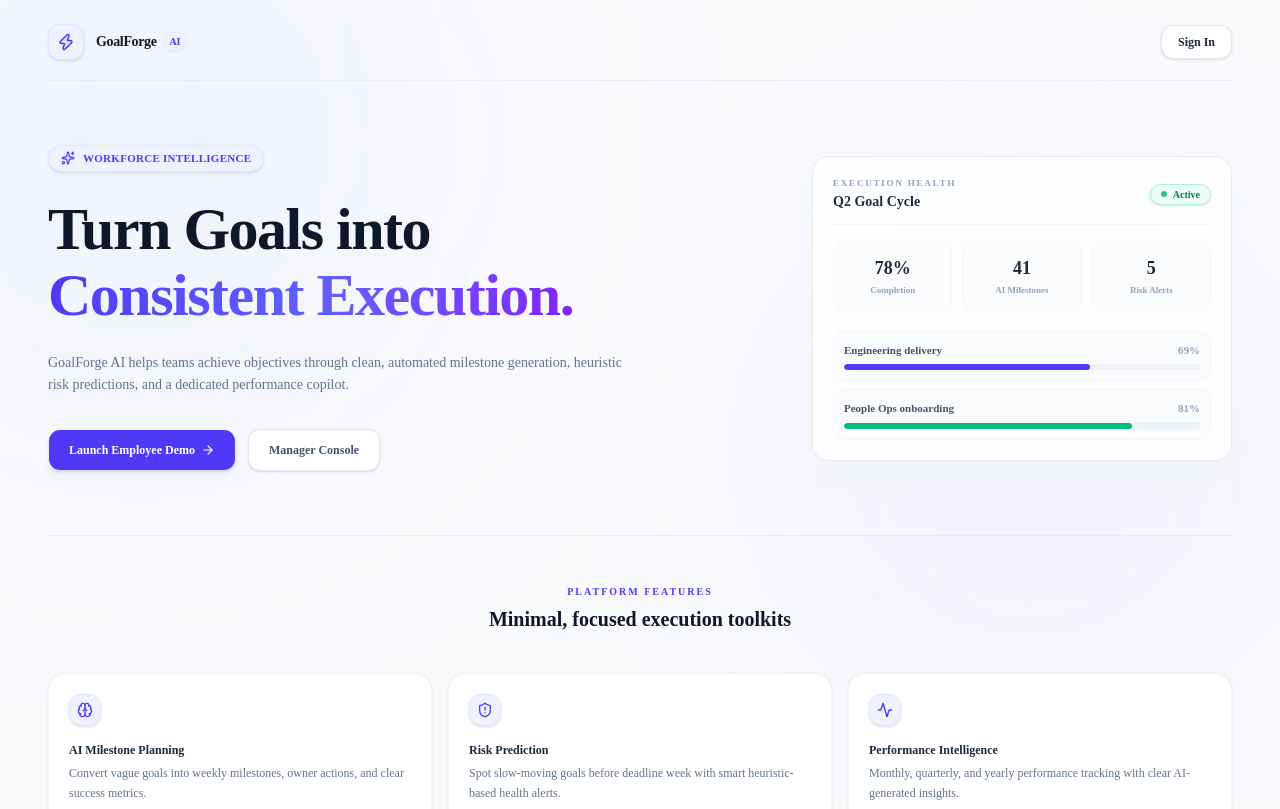
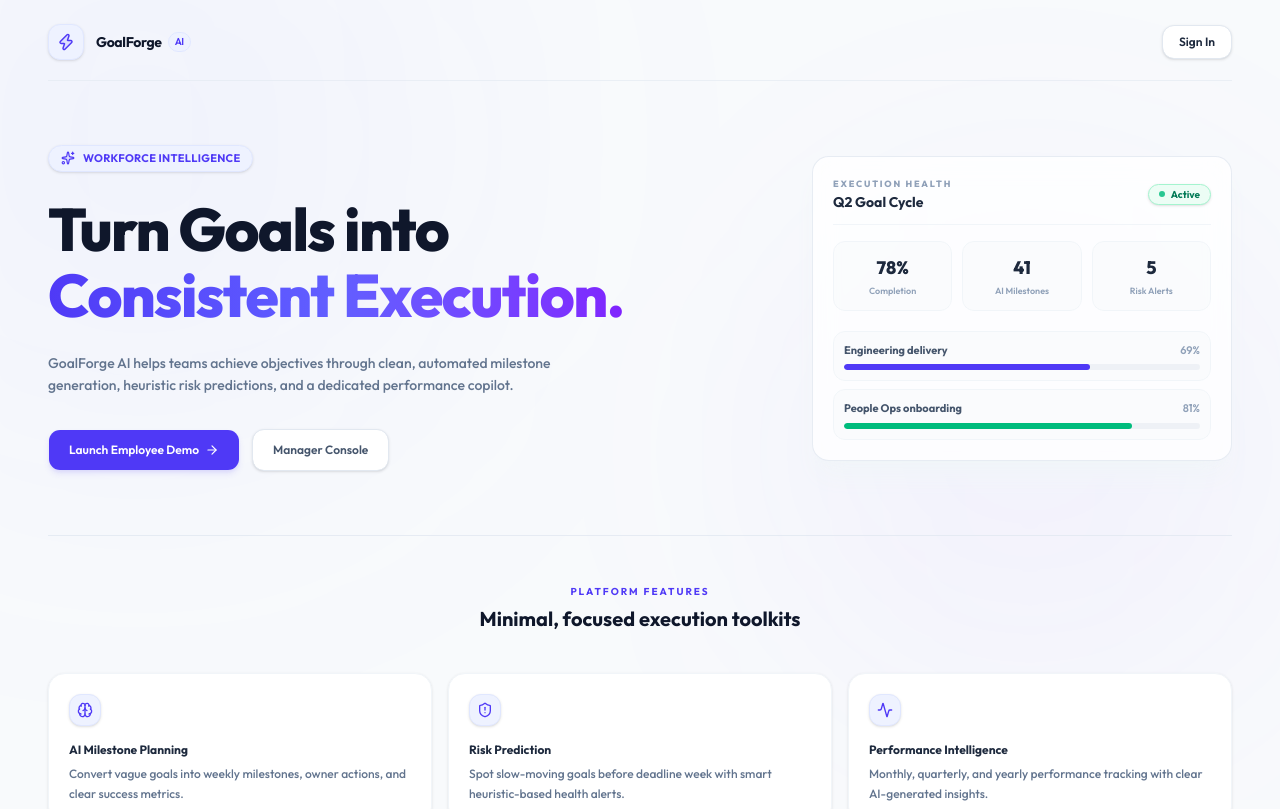
Before and after one commit to beastspirit2005/GoalForge_Ai-, a Next.js app in the folder frontend/: page / in a window 1280 px wide. Shown: the top 809 px of the page. Built offline with nearby package versions, Linux system fonts and the light colour scheme.

Commit message:
design(ui): premium Outfit font, slate-charcoal theme, and interactive onboarding guide on dashboard

```diff
--- a/frontend/src/app/employee/dashboard/page.tsx
+++ b/frontend/src/app/employee/dashboard/page.tsx
@@ -14,7 +14,9 @@ import { useAuth } from "@/hooks/useAuth"
 export default function EmployeeDashboardPage() {
   const { user } = useAuth()
   const displayName = user?.name || "Employee"
-  const [greeting, setGreeting] = useState("Hello")
+  const [greeting, setGreeting] = useState("Good morning")
+  const [showOnboarding, setShowOnboarding] = useState(false)
+  const [activeStep, setActiveStep] = useState(0)
 
   useEffect(() => {
     const hour = new Date().getHours()
@@ -25,7 +27,18 @@ export default function EmployeeDashboardPage() {
     } else {
       setGreeting("Good evening")
     }
+
+    // Only show onboarding if not dismissed
+    const dismissed = localStorage.getItem("gf_onboarding_dismissed")
+    if (!dismissed) {
+      setShowOnboarding(true)
+    }
   }, [])
+
+  const dismissOnboarding = () => {
+    localStorage.setItem("gf_onboarding_dismissed", "true")
+    setShowOnboarding(false)
+  }
 
   return (
     <DashboardLayout>
@@ -75,6 +88,114 @@ export default function EmployeeDashboardPage() {
             </div>
           </div>
         </section>
+
+        {/* Quick-Start Interactive Onboarding Card */}
+        {showOnboarding && (
+          <section className="glass-card animate-scale-in relative overflow-hidden rounded-2xl p-6 shadow-xl border border-white/[0.08]">
+            <div className="pointer-events-none absolute -right-20 -top-20 h-40 w-40 rounded-full bg-[var(--gf-cyan)]/5 blur-2xl" />
+
+            <div className="relative flex flex-col justify-between gap-4 sm:flex-row sm:items-start">
+              <div className="flex items-start gap-3">
+                <div className="flex h-10 w-10 shrink-0 items-center justify-center rounded-xl bg-gradient-to-br from-[var(--gf-indigo)] to-[var(--gf-cyan)] text-white shadow-lg shadow-[var(--gf-indigo)]/20">
+                  <Zap className="h-5 w-5 animate-pulse" />
+                </div>
+                <div>
+                  <h2 className="text-base font-bold text-white/95">Welcome to GoalForge AI! — Quick-Start Guide</h2>
+                  <p className="text-[12px] text-white/45 mt-0.5">Let's walk through how your performance scores, check-ins, and AI insights work together.</p>
+                </div>
+              </div>
+
+              <button
+                onClick={dismissOnboarding}
+                className="shrink-0 text-[11px] font-semibold px-3 py-1.5 rounded-lg border border-white/[0.08] hover:border-white/[0.18] bg-white/[0.02] hover:bg-white/[0.06] text-white/50 hover:text-white/90 transition-all cursor-pointer"
+              >
+                Dismiss Guide
+              </button>
+            </div>
+
+            {/* Stepper Grid */}
+            <div className="mt-6 grid gap-4 sm:grid-cols-2 lg:grid-cols-4">
+              {[
+                {
+                  title: "1. Define Smart Goals",
+                  desc: "Type a simple aspiration. The AI Goal Refiner will instantly shape it into a measurable objective.",
+                  badge: "Refiner AI",
+                },
+                {
+                  title: "2. Build Milestones",
+                  desc: "Split your goals into actionable weekly checkbox tasks to build systematic progress.",
+                  badge: "Actionable Steps",
+                },
+                {
+                  title: "3. Weekly Check-Ins",
+                  desc: "Log your progress and get manager reviews to drive your dashboard momentum.",
+                  badge: "Consistency",
+                },
+                {
+                  title: "4. AI Insights & Scores",
+                  desc: "Unlock risk predictions, coaching feedback, and automatic calculated performance scores.",
+                  badge: "Analytics AI",
+                }
+              ].map((step, idx) => (
+                <div
+                  key={idx}
+                  onClick={() => setActiveStep(idx)}
+                  className={`cursor-pointer rounded-xl border p-4 transition-all duration-300 ${
+                    activeStep === idx
+                      ? "border-[var(--gf-indigo)] bg-[var(--gf-indigo)]/5 shadow-lg shadow-[var(--gf-indigo)]/5"
+                      : "border-white/[0.05] bg-white/[0.01] hover:border-white/[0.12] hover:bg-white/[0.03]"
+                  }`}
+                >
+                  <div className="flex items-center justify-between gap-2">
+                    <span className={`text-[10px] font-bold px-2 py-0.5 rounded-md uppercase tracking-wider ${
+                      activeStep === idx
+                        ? "bg-[var(--gf-indigo)]/25 text-indigo-200"
+                        : "bg-white/[0.05] text-white/35"
+                    }`}>
+                      {step.badge}
+                    </span>
+                    {activeStep === idx && (
+                      <div className="h-2 w-2 rounded-full bg-[var(--gf-cyan)] animate-pulse" />
+                    )}
+                  </div>
+
+                  <h3 className={`mt-3 text-[13px] font-bold transition-colors ${
+                    activeStep === idx ? "text-white" : "text-white/70"
+                  }`}>
+                    {step.title}
+                  </h3>
+
+                  <p className={`mt-1.5 text-[11px] leading-relaxed transition-colors ${
+                    activeStep === idx ? "text-white/60" : "text-white/30"
+                  }`}>
+                    {step.desc}
+                  </p>
+                </div>
+              ))}
+            </div>
+
+            {/* Stepper Detail Tooltip Bar */}
+            <div className="mt-5 flex flex-col justify-between gap-3 rounded-xl bg-white/[0.02] border border-white/[0.04] p-4 text-[12px] text-white/60 md:flex-row md:items-center">
+              <div className="flex items-center gap-2">
+                <Sparkles className="h-4 w-4 shrink-0 text-[var(--gf-cyan)] animate-pulse" />
+                <span>
+                  {activeStep === 0 && "💡 AI Pro-Tip: When creating a goal, tap the Refinement AI button to auto-inject professional metrics and success bounds!"}
+                  {activeStep === 1 && "💡 AI Pro-Tip: The AI forecast engine requires at least 3 milestones per goal to calculate dynamic risk scores correctly."}
+                  {activeStep === 2 && "💡 AI Pro-Tip: Keeping check-ins frequent raises consistency scores; skipping weeks triggers high-risk alerts."}
+                  {activeStep === 3 && "💡 AI Pro-Tip: Quarterly performance metrics evaluate overall goal completion rate, velocity, and consistency."}
+                </span>
+              </div>
+
+              <Link
+                href={activeStep === 0 || activeStep === 1 ? "/employee/goals/create" : activeStep === 2 ? "/employee/checkins" : "/employee/ai-insights"}
+                className="flex items-center gap-1 font-semibold text-[var(--gf-cyan)] hover:text-white transition-colors"
+              >
+                {activeStep === 0 || activeStep === 1 ? "Start Now" : activeStep === 2 ? "Go to Check-Ins" : "View Insights"}
+                <ArrowRight className="h-3.5 w-3.5" />
+              </Link>
+            </div>
+          </section>
+        )}
 
         {/* KPI metrics row */}
         <section className="stagger-children grid gap-4 md:grid-cols-2 xl:grid-cols-4">
--- a/frontend/src/app/globals.css
+++ b/frontend/src/app/globals.css
@@ -96,47 +96,47 @@
 }
 
 .dark {
-  --background: oklch(0.13 0.015 270);
-  --foreground: oklch(0.95 0.01 270);
-  --card: oklch(0.17 0.02 270);
-  --card-foreground: oklch(0.95 0.01 270);
-  --popover: oklch(0.17 0.02 270);
-  --popover-foreground: oklch(0.95 0.01 270);
-  --primary: oklch(0.72 0.18 265);
+  --background: oklch(0.13 0.012 250);
+  --foreground: oklch(0.95 0.008 250);
+  --card: oklch(0.17 0.014 250);
+  --card-foreground: oklch(0.95 0.008 250);
+  --popover: oklch(0.17 0.014 250);
+  --popover-foreground: oklch(0.95 0.008 250);
+  --primary: oklch(0.70 0.16 260);
   --primary-foreground: oklch(0.98 0 0);
-  --secondary: oklch(0.22 0.025 270);
-  --secondary-foreground: oklch(0.88 0.02 270);
-  --muted: oklch(0.22 0.02 270);
-  --muted-foreground: oklch(0.65 0.02 270);
-  --accent: oklch(0.25 0.035 270);
-  --accent-foreground: oklch(0.92 0.02 270);
+  --secondary: oklch(0.22 0.018 250);
+  --secondary-foreground: oklch(0.88 0.008 250);
+  --muted: oklch(0.22 0.012 250);
+  --muted-foreground: oklch(0.68 0.01 250);
+  --accent: oklch(0.24 0.02 250);
+  --accent-foreground: oklch(0.92 0.008 250);
   --destructive: oklch(0.65 0.22 25);
-  --border: oklch(1 0 0 / 8%);
-  --input: oklch(1 0 0 / 10%);
-  --ring: oklch(0.72 0.18 265);
-  --chart-1: oklch(0.72 0.18 265);
-  --chart-2: oklch(0.75 0.15 175);
-  --chart-3: oklch(0.70 0.20 310);
+  --border: oklch(1 0 0 / 7%);
+  --input: oklch(1 0 0 / 9%);
+  --ring: oklch(0.70 0.16 260);
+  --chart-1: oklch(0.70 0.16 260);
+  --chart-2: oklch(0.74 0.13 180);
+  --chart-3: oklch(0.68 0.18 310);
   --chart-4: oklch(0.78 0.14 85);
   --chart-5: oklch(0.68 0.22 30);
-  --sidebar: oklch(0.11 0.02 270);
-  --sidebar-foreground: oklch(0.92 0.01 270);
-  --sidebar-primary: oklch(0.72 0.18 265);
+  --sidebar: oklch(0.11 0.012 250);
+  --sidebar-foreground: oklch(0.92 0.008 250);
+  --sidebar-primary: oklch(0.70 0.16 260);
   --sidebar-primary-foreground: oklch(0.98 0 0);
-  --sidebar-accent: oklch(0.20 0.03 270);
-  --sidebar-accent-foreground: oklch(0.92 0.02 270);
-  --sidebar-border: oklch(1 0 0 / 6%);
-  --sidebar-ring: oklch(0.72 0.18 265);
+  --sidebar-accent: oklch(0.18 0.018 250);
+  --sidebar-accent-foreground: oklch(0.92 0.008 250);
+  --sidebar-border: oklch(1 0 0 / 5%);
+  --sidebar-ring: oklch(0.70 0.16 260);
 
-  --gf-indigo: oklch(0.72 0.18 265);
-  --gf-cyan: oklch(0.80 0.14 200);
-  --gf-violet: oklch(0.68 0.22 310);
-  --gf-emerald: oklch(0.75 0.18 160);
-  --gf-amber: oklch(0.82 0.16 85);
-  --gf-rose: oklch(0.68 0.20 15);
-  --gf-surface: oklch(0.17 0.02 270);
-  --gf-surface-hover: oklch(0.20 0.025 270);
-  --gf-surface-elevated: oklch(0.21 0.03 270);
+  --gf-indigo: oklch(0.70 0.16 260);
+  --gf-cyan: oklch(0.78 0.12 200);
+  --gf-violet: oklch(0.68 0.18 310);
+  --gf-emerald: oklch(0.75 0.15 160);
+  --gf-amber: oklch(0.82 0.14 85);
+  --gf-rose: oklch(0.68 0.18 15);
+  --gf-surface: oklch(0.17 0.014 250);
+  --gf-surface-hover: oklch(0.20 0.018 250);
+  --gf-surface-elevated: oklch(0.21 0.02 250);
 }
 
 /* ── Keyframe animations ──────────────────────────────────── */
--- a/frontend/src/app/layout.tsx
+++ b/frontend/src/app/layout.tsx
@@ -1,7 +1,14 @@
 import type { Metadata } from "next";
+import { Outfit } from "next/font/google";
 import { ThemeProvider } from "@/components/theme-provider";
 import { LocalStoragePolyfill } from "@/components/LocalStoragePolyfill";
 import "./globals.css";
+
+const outfit = Outfit({
+  subsets: ["latin"],
+  variable: "--font-sans",
+  weight: ["300", "400", "500", "600", "700", "800"],
+});
 
 export const metadata: Metadata = {
   title: "GoalForge AI",
@@ -14,7 +21,7 @@ export default function RootLayout({
   children: React.ReactNode;
 }>) {
   return (
-    <html lang="en" suppressHydrationWarning className="h-full antialiased font-sans">
+    <html lang="en" suppressHydrationWarning className={`${outfit.variable} h-full antialiased font-sans`}>
       <body className="min-h-full flex flex-col">
         <LocalStoragePolyfill />
         <ThemeProvider
```
